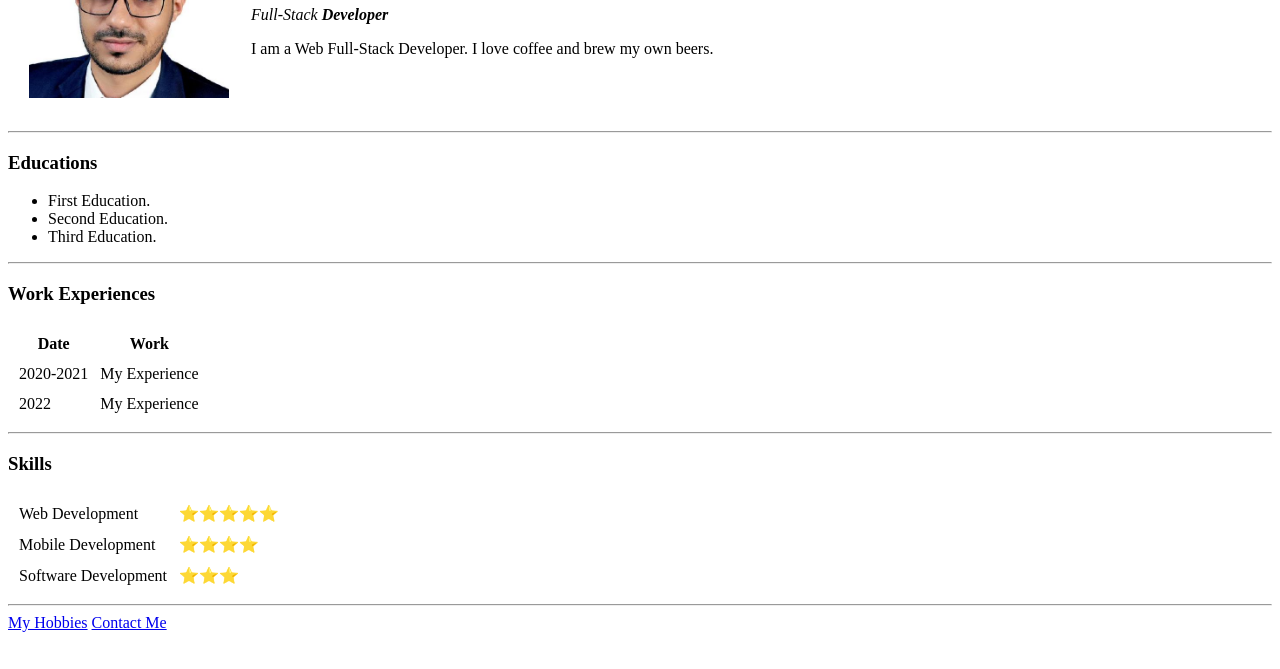
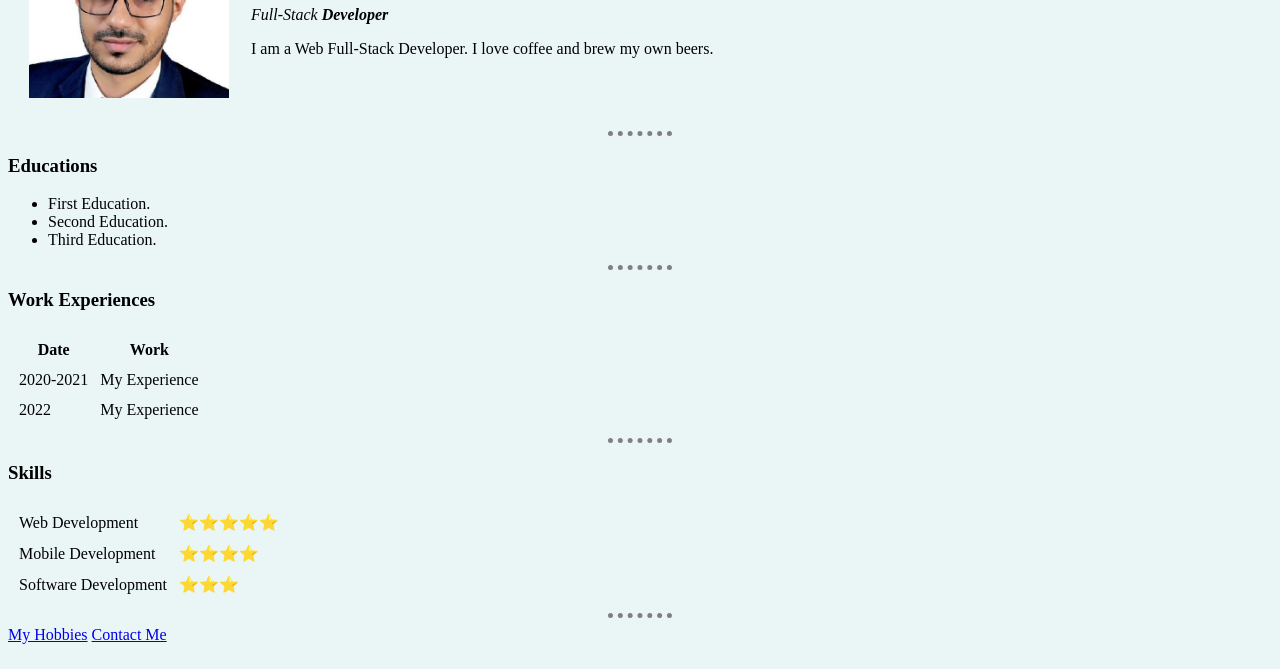
Before and after one commit to dhiaaalshalabi/web-development-bootcamp, a plain HTML site: page HTML - Personal Site/index.html in a window 1280 px wide. Shown: the part 131-800 px from the top of the page. Drawn offline with Linux system fonts and the light colour scheme.

Commit message:
Added style for index page.

```diff
--- a/HTML - Personal Site/index.html
+++ b/HTML - Personal Site/index.html
@@ -6,6 +6,20 @@
     <meta http-equiv="X-UA-Compatible" content="IE=edge">
     <meta name="viewport" content="width=device-width, initial-scale=1.0">
     <title>Personal Site</title>
+    <style>
+        body{
+            background-color: #eaf6f6;
+        }
+
+        hr{
+            border-style: none;
+            border-top-style: dotted;
+            border-color: grey;
+            border-width: 5px;
+            width: 5%;
+        }
+
+    </style>
 </head>
 
 <body>
```
